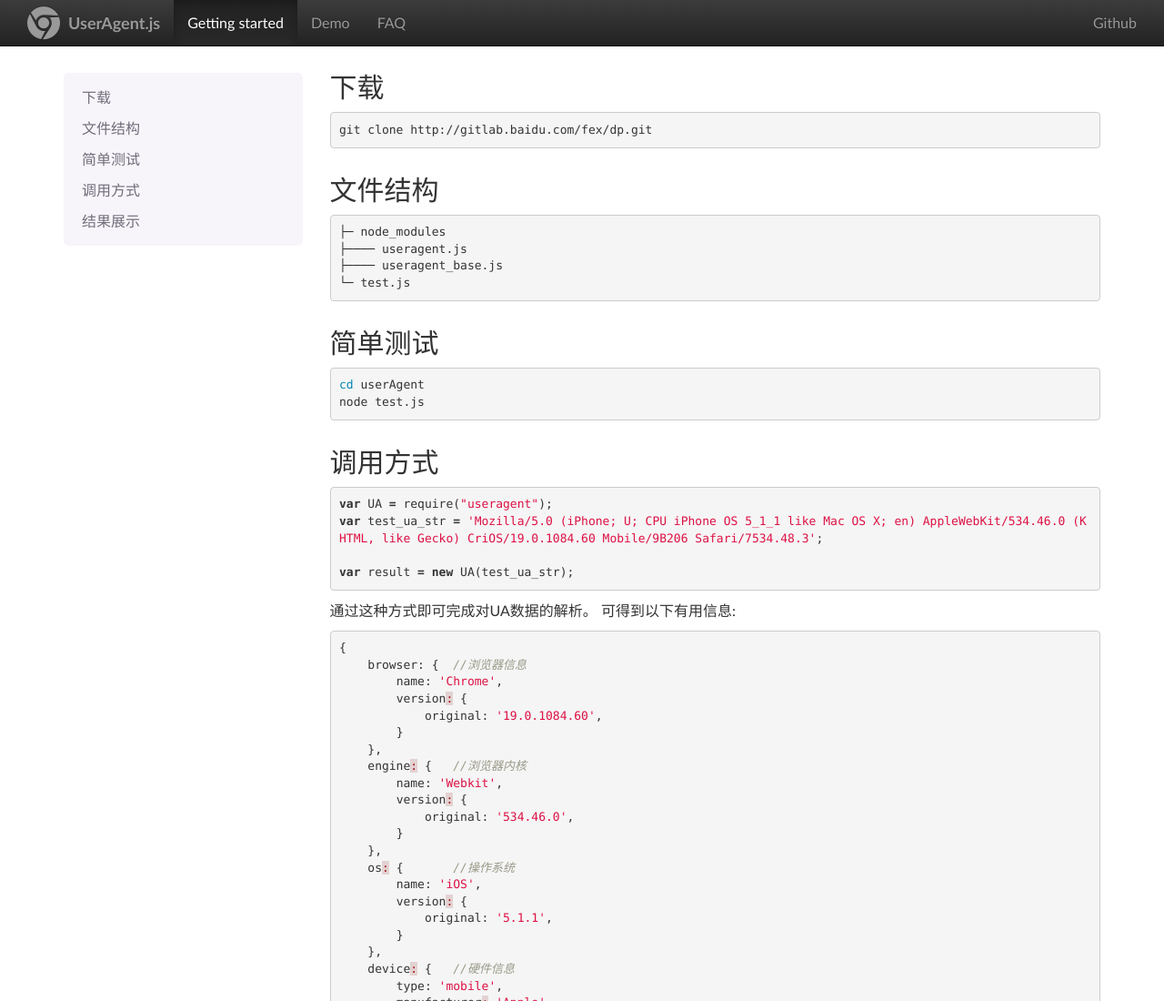
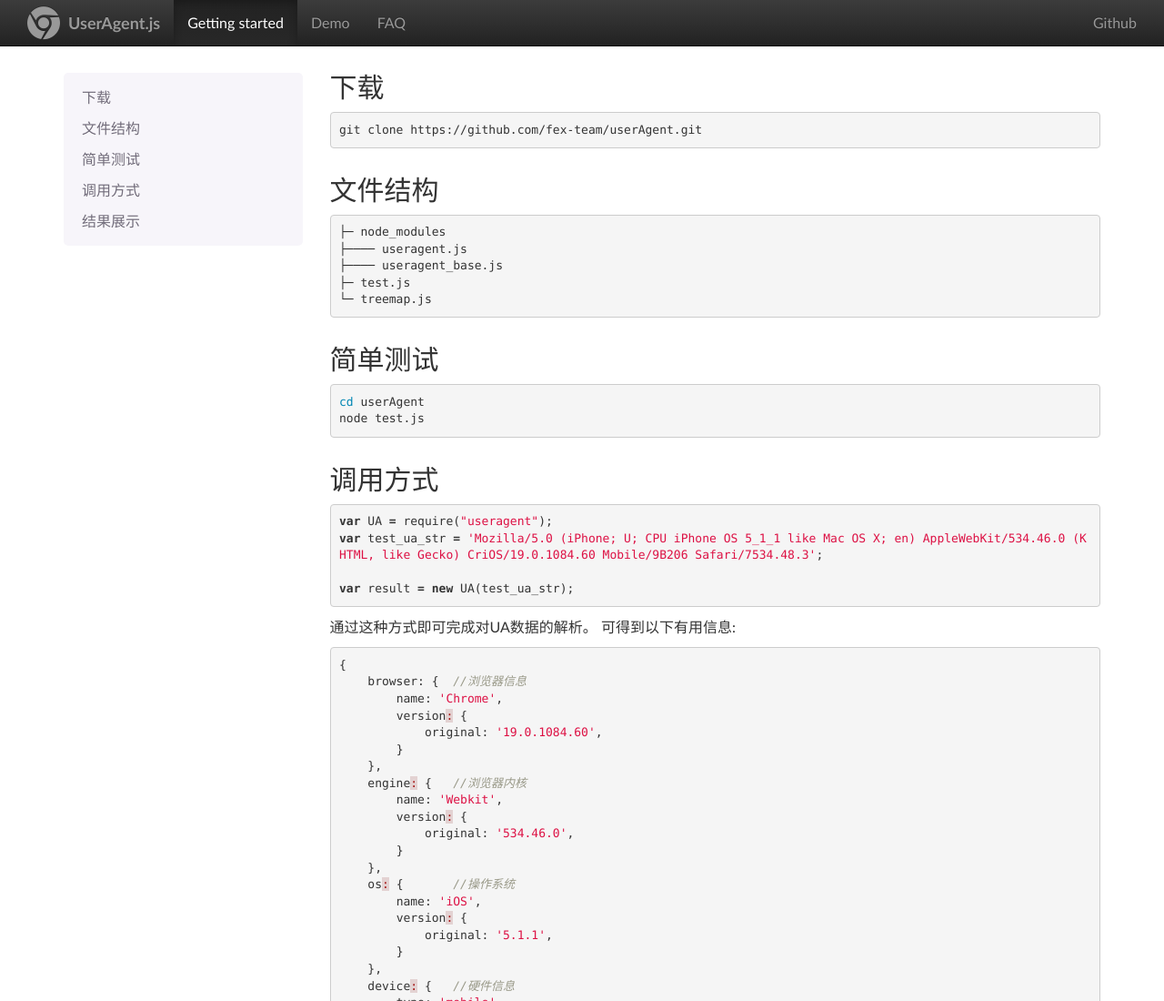
Before and after one commit to fex-team/ua-device, a plain HTML site: page getting-started.html in a window 1280 px wide. Shown: the top 1100 px of the page at 91% size. Drawn offline with Linux system fonts and the light colour scheme; files that its build step writes are made by us from their sources; files whose address does not match are found by name.

Commit message:
uaparser

```diff
--- a/getting-started.html
+++ b/getting-started.html
@@ -190,13 +190,14 @@
 
             <div class="page-container">
                 <h2 id="下载">下载</h2>
-<div class="highlight"><pre><code class="language-bash" data-lang="bash">git clone http://gitlab.baidu.com/fex/dp.git
+<div class="highlight"><pre><code class="language-bash" data-lang="bash">git clone https://github.com/fex-team/userAgent.git
 </code></pre></div>
 <h2 id="文件结构">文件结构</h2>
 <div class="highlight"><pre><code class="language-" data-lang="">├─ node_modules
 ├──── useragent.js
 ├──── useragent_base.js
-└─ test.js
+├─ test.js
+└─ treemap.js
 </code></pre></div>
 <h2 id="简单测试">简单测试</h2>
 <div class="highlight"><pre><code class="language-bash" data-lang="bash"><span class="nb">cd </span>userAgent
```
